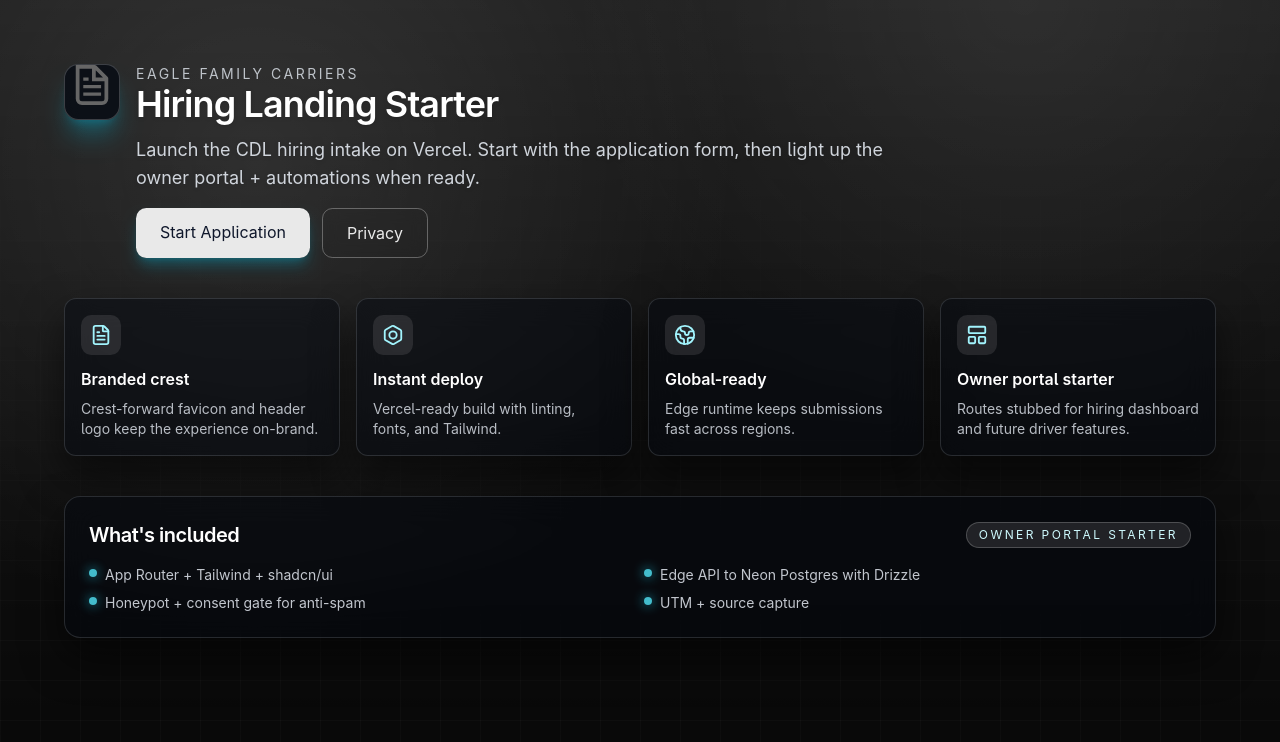
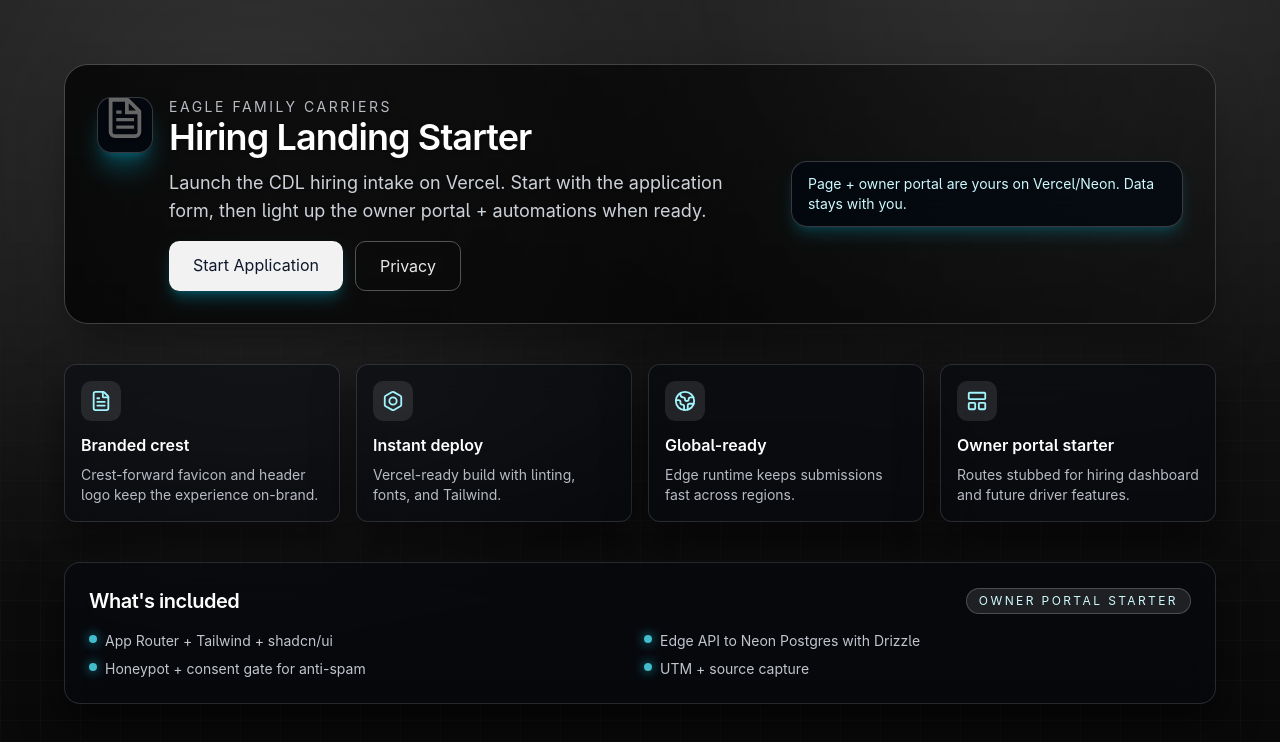
Before and after one commit to Revvitapps/eagle-family-carriers, a Next.js app: page / in a window 1280 px wide. Shown: the top 742 px of the page. Built offline with nearby package versions, Linux system fonts and the light colour scheme.

Commit message:
Make hero use patriotic background with glass overlay to ensure imagery shows

```diff
--- a/src/app/page.tsx
+++ b/src/app/page.tsx
@@ -15,9 +15,16 @@
       <div className="pointer-events-none absolute inset-0 grid-lines" />
 
       <div className="relative mx-auto flex max-w-6xl flex-col gap-10">
+        <div className="relative overflow-hidden rounded-3xl border border-white/15 shadow-2xl shadow-black/50">
+          <div
+            className="absolute inset-0 bg-cover bg-center"
+            style={{ backgroundImage: "url('/efc-patriotic.jpg')" }}
+          />
+          <div className="absolute inset-0 bg-gradient-to-r from-black/75 via-black/65 to-black/30" />
+          <div className="relative flex flex-col gap-6 p-8 sm:flex-row sm:items-center sm:justify-between">
             <div className="flex items-start gap-4">
               <div className="glass h-14 w-14 shrink-0 rounded-lg border border-white/20 shadow-xl shadow-cyan-500/30">
-            <img src="/file.svg" alt="EFC crest" width={40} height={40} className="m-auto" />
+                <img src="/file.svg" alt="EFC crest" width={40} height={40} className="m-auto drop-shadow" />
               </div>
               <div>
                 <p className="text-sm uppercase tracking-[0.18em] text-slate-200/80">{copy.hero.kicker}</p>
@@ -25,7 +32,7 @@
                 <p className="mt-3 max-w-3xl text-lg text-slate-200/90 drop-shadow">{copy.hero.subtitle}</p>
                 <div className="mt-4 flex flex-wrap gap-3">
                   <a
-                className="rounded-md bg-white/90 px-6 py-3 text-slate-900 shadow-lg shadow-cyan-500/30 transition hover:-translate-y-0.5 hover:bg-white"
+                    className="rounded-md bg-white/95 px-6 py-3 text-slate-900 shadow-lg shadow-cyan-500/30 transition hover:-translate-y-0.5 hover:bg-white"
                     href="/apply"
                   >
                     {copy.hero.primaryCta}
@@ -33,6 +40,11 @@
                   <a className="rounded-md border border-white/30 px-6 py-3 text-white/90 backdrop-blur hover:bg-white/10" href="/privacy">
                     {copy.hero.secondaryCta}
                   </a>
+                </div>
+              </div>
+            </div>
+            <div className="glass rounded-2xl border border-white/20 bg-white/10 px-4 py-3 text-sm text-cyan-100 shadow-lg shadow-cyan-500/20">
+              Page + owner portal are yours on Vercel/Neon. Data stays with you.
             </div>
           </div>
         </div>
```
Lines whose indentation alone changed are shown as unchanged.
